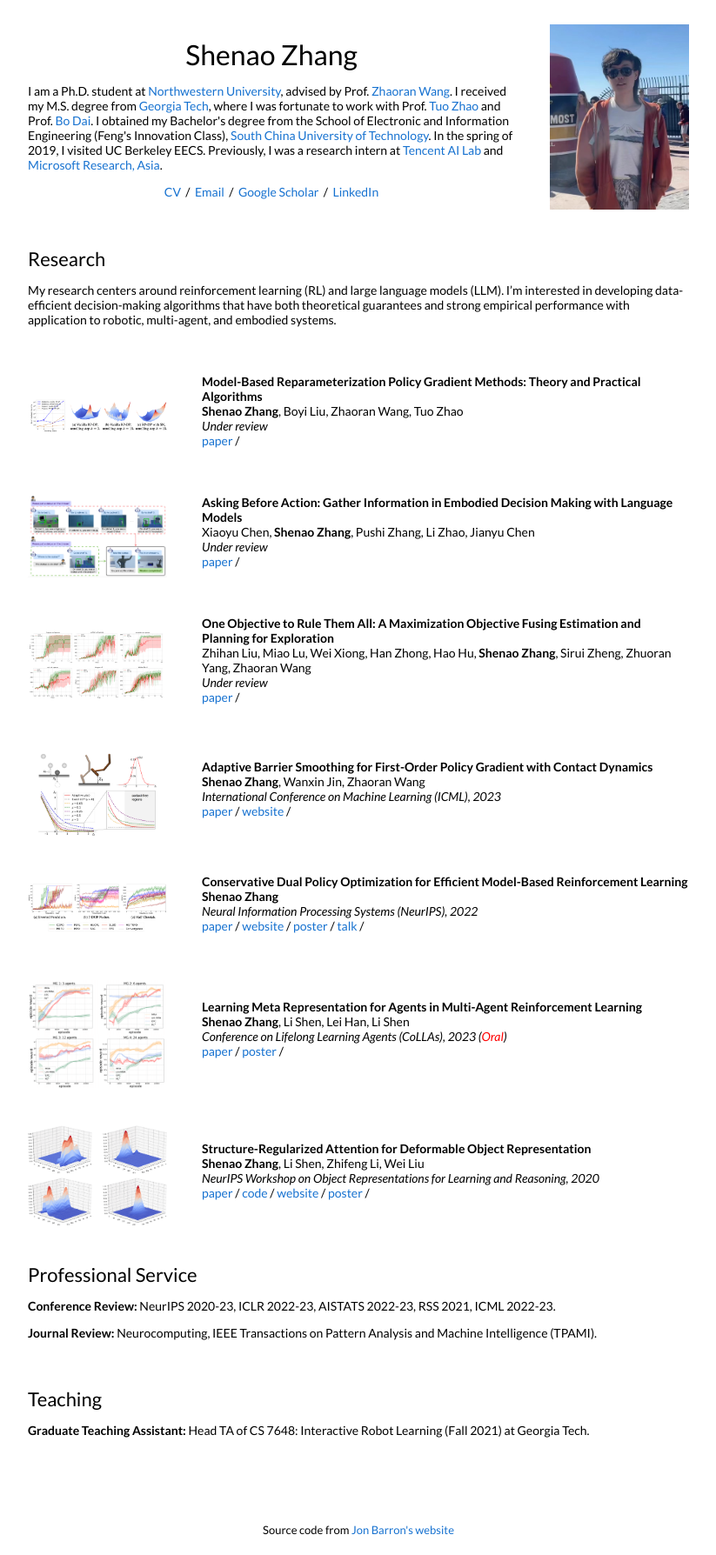
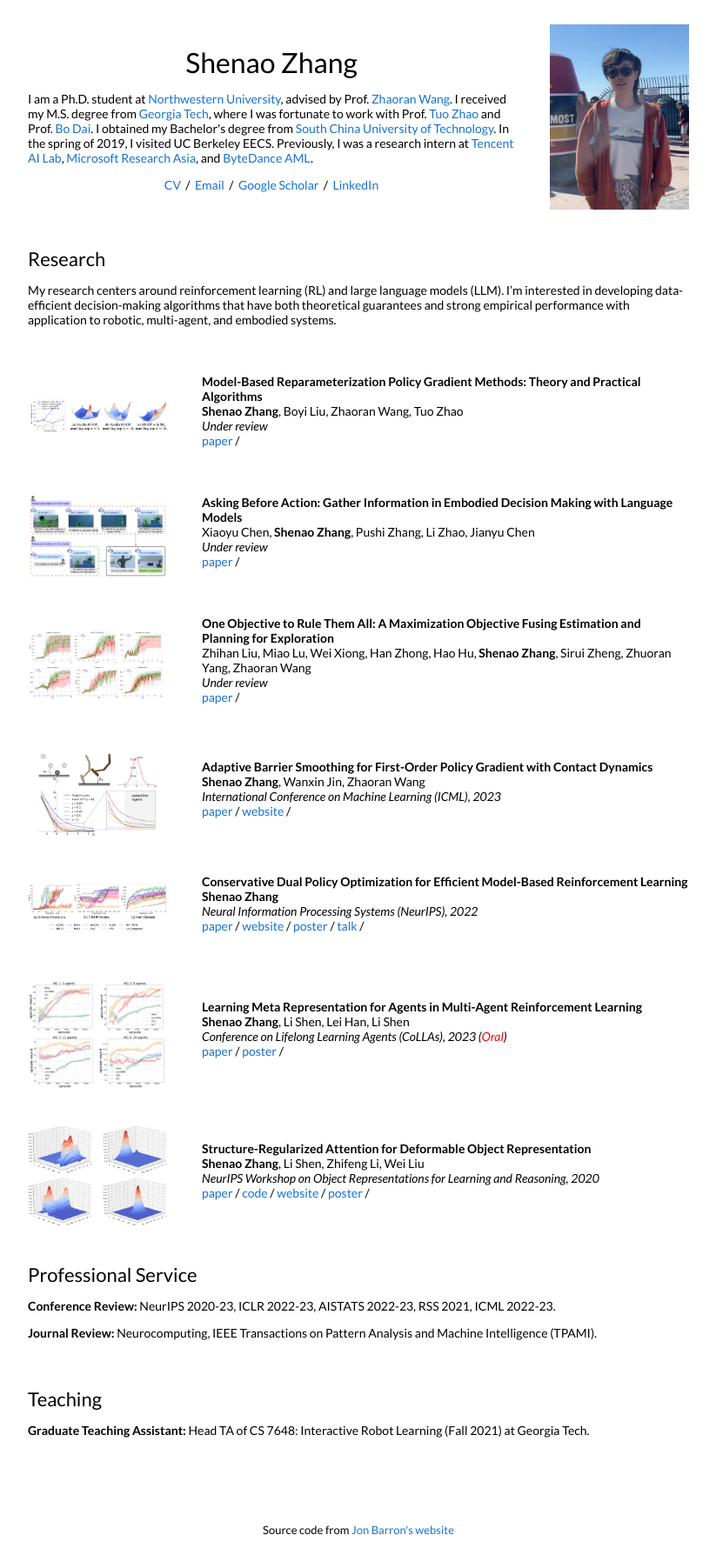
Before and after one commit to shenao-zhang/shenao-zhang.github.io, a Jekyll site: the page built from _posts/2023-06-01-mbpg.markdown, in a window 1280 px wide. Shown: the whole page at 87% size, without its empty margins (228-1051 px from the left). Built offline with Jekyll 4.4.1, drawn with Linux system fonts in a browser that asks for light colours.

Commit message:
Update default.html

```diff
--- a/_layouts/default.html
+++ b/_layouts/default.html
@@ -35,7 +35,7 @@
               <h1>
                 Shenao Zhang
               </h1>
-              <p>I am a Ph.D. student at <a href="https://www.northwestern.edu/">Northwestern University</a>, advised by Prof. <a href="https://zhaoranwang.github.io/">Zhaoran Wang</a>. I received my M.S. degree from <a href="https://www.gatech.edu/">Georgia Tech</a>, where I was fortunate to work with Prof. <a href="https://www2.isye.gatech.edu/~tzhao80/">Tuo Zhao</a> and Prof. <a href="https://bo-dai.github.io/">Bo Dai</a>. I obtained my Bachelor's degree from the School of Electronic and Information Engineering (Feng's Innovation Class), <a href="https://www.scut.edu.cn/en/">South China University of Technology</a>. In the spring of 2019, I visited UC Berkeley EECS. Previously, I was a research intern at <a href="https://ai.tencent.com/ailab/en/index/">Tencent AI Lab</a> and <a href="https://www.microsoft.com/en-us/research/lab/microsoft-research-asia/">Microsoft Research, Asia</a>.
+              <p>I am a Ph.D. student at <a href="https://www.northwestern.edu/">Northwestern University</a>, advised by Prof. <a href="https://zhaoranwang.github.io/">Zhaoran Wang</a>. I received my M.S. degree from <a href="https://www.gatech.edu/">Georgia Tech</a>, where I was fortunate to work with Prof. <a href="https://www2.isye.gatech.edu/~tzhao80/">Tuo Zhao</a> and Prof. <a href="https://bo-dai.github.io/">Bo Dai</a>. I obtained my Bachelor's degree from <a href="https://www.scut.edu.cn/en/">South China University of Technology</a>. In the spring of 2019, I visited UC Berkeley EECS. Previously, I was a research intern at <a href="https://ai.tencent.com/ailab/en/index/">Tencent AI Lab</a>, <a href="https://www.microsoft.com/en-us/research/lab/microsoft-research-asia/">Microsoft Research Asia</a>, and <a href="https://www.bytedance.com/">ByteDance AML</a>.
               </p>
               <p style="text-align:center">
                 <a href="https://shenao-zhang.github.io/cv/Shenao_resume.pdf">CV</a> &nbsp;/&nbsp;
```
